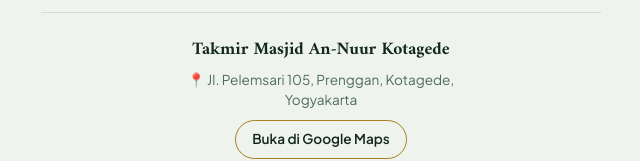
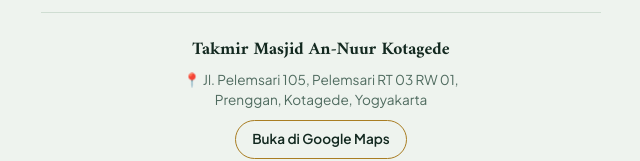
Before and after one commit to annuurkotagede/annuurkotagede.github.io, a plain HTML site: page index.html in a window 1280 px wide. Shown: the part 1142-1303 px from the top of the page, without its empty margins (319-959 px from the left). Drawn offline with Linux system fonts and the light colour scheme.

Commit message:
Update index.html 4

```diff
--- a/index.html
+++ b/index.html
@@ -47,7 +47,7 @@
 <footer>
   <p class="f-nama">Takmir Masjid An-Nuur Kotagede</p>
   <address>
-    📍 Jl. Pelemsari 105, Prenggan, Kotagede, Yogyakarta
+    📍 Jl. Pelemsari 105, Pelemsari RT 03 RW 01, Prenggan, Kotagede, Yogyakarta
   </address>
   <a class="f-map" href="https://www.google.com/maps/search/?api=1&query=Masjid+An-Nuur+Jl.+Pelemsari+105+Prenggan+Kotagede+Yogyakarta" target="_blank" rel="noopener noreferrer">Buka di Google Maps</a>
   <p class="f-copy">©2026 Takmir Masjid An-Nuur Kotagede</p>
```
